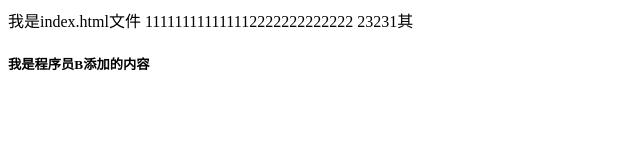
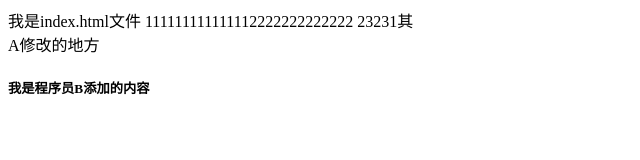
Before and after one commit to biu-wang/git-demo, a plain HTML site: page index.html in a window 1280 px wide. Shown: the whole page, without its empty margins (0-640 px from the left). Drawn offline with Linux system fonts and the light colour scheme.

Commit message:
测试冲突

```diff
--- a/index.html
+++ b/index.html
@@ -1,3 +1,3 @@
 我是index.html文件 111111111111112222222222222 23231其
-<div></div>
+<div>A修改的地方</div>
 <h5>我是程序员B添加的内容</h5>
```
